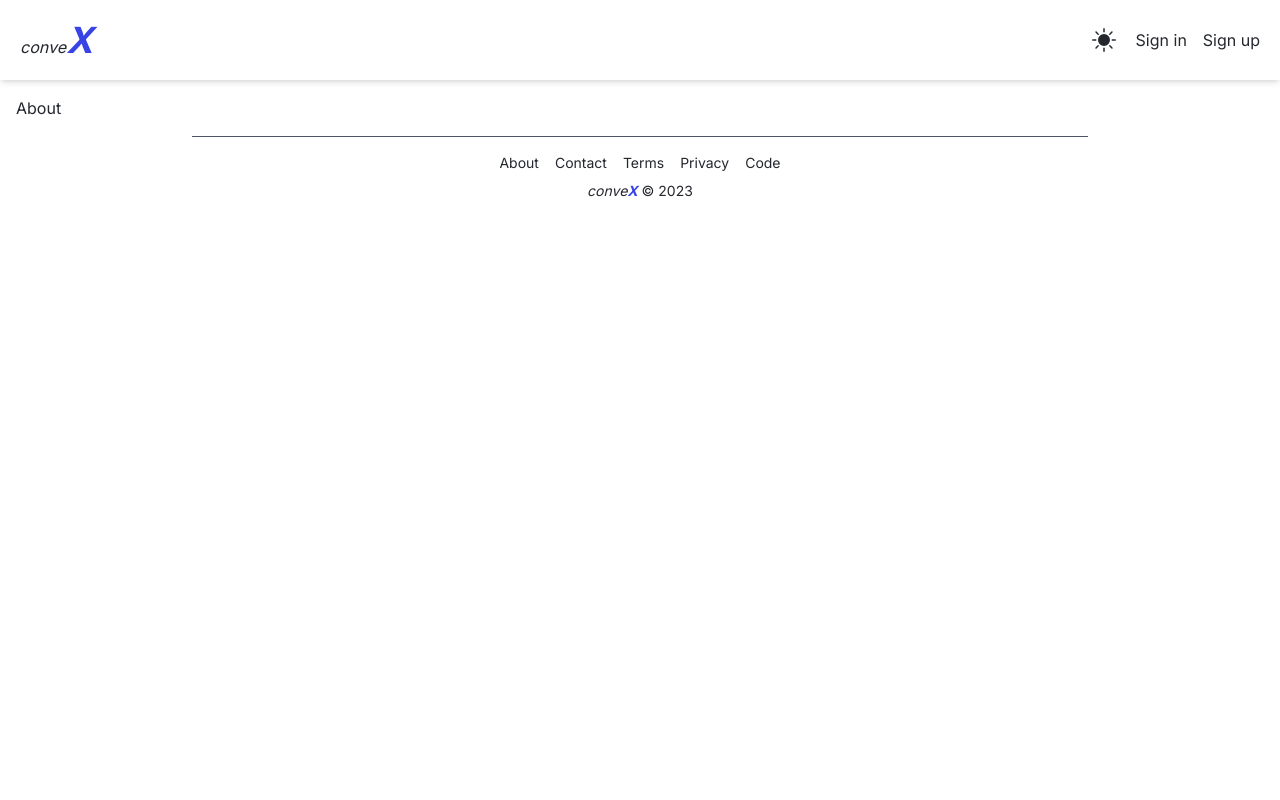
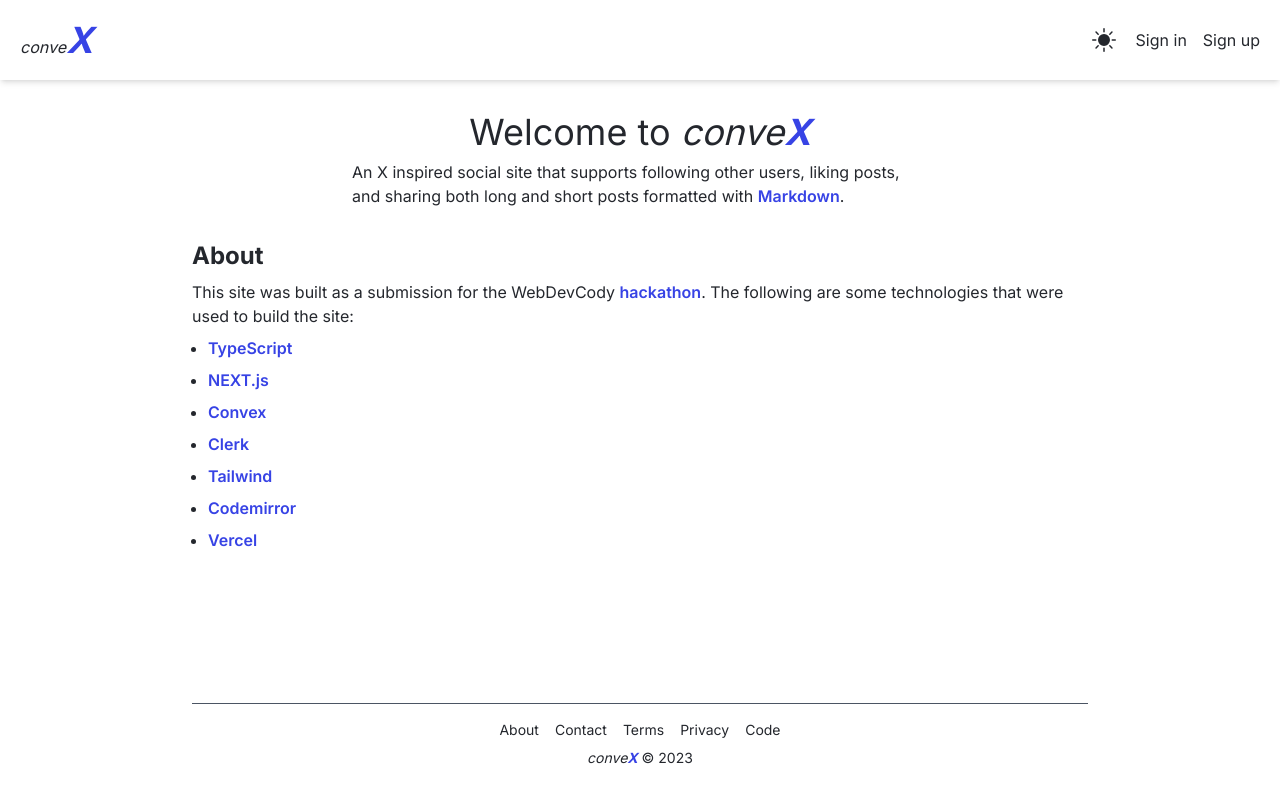
Before and after one commit to StevanFreeborn/conve-x, a Next.js app: page /about in a window 1280 px wide. Built offline with nearby package versions, Linux system fonts and the light colour scheme; no server answers.

Commit message:
feat: add contact page

```diff
--- a/src/app/about/page.tsx
+++ b/src/app/about/page.tsx
@@ -5,5 +5,110 @@ export const metadata: Metadata = {
 };
 
 export default function AboutPage() {
-  return <h1>About</h1>;
+  return (
+    <main className="flex flex-col items-center flex-1">
+      <article className="flex flex-col w-full max-w-4xl gap-8">
+        <section className="flex flex-col items-center gap-2">
+          <h1 className="text-4xl mt-4">
+            Welcome to{' '}
+            <span className="italic">
+              conve<span className="font-bold text-primary-accent">X</span>
+            </span>
+          </h1>
+          <p className="max-w-xl">
+            An X inspired social site that supports following other users,
+            liking posts, and sharing both long and short posts formatted with{' '}
+            <a
+              className="text-primary-accent font-semibold dark:text-white dark:underline"
+              href="https://commonmark.org/help/"
+              target="_blank"
+            >
+              Markdown
+            </a>
+            .
+          </p>
+        </section>
+        <section className="flex flex-col gap-2">
+          <h2 className="text-2xl font-bold">About</h2>
+          <p>
+            This site was built as a submission for the WebDevCody{' '}
+            <a
+              className="text-primary-accent font-semibold dark:text-white dark:underline"
+              href="https://hackathon.webdevcody.com/"
+              target="_blank"
+            >
+              hackathon
+            </a>
+            . The following are some technologies that were used to build the
+            site:
+          </p>
+          <ul className=" flex flex-col gap-2 list-disc ml-4">
+            <li>
+              <a
+                className="text-primary-accent font-semibold dark:text-white dark:underline"
+                href="https://www.typescriptlang.org/"
+                target="_blank"
+              >
+                TypeScript
+              </a>
+            </li>
+            <li>
+              <a
+                className="text-primary-accent font-semibold dark:text-white dark:underline"
+                href="https://nextjs.org/"
+                target="_blank"
+              >
+                NEXT.js
+              </a>
+            </li>
+            <li>
+              <a
+                className="text-primary-accent font-semibold dark:text-white dark:underline"
+                href="https://www.convex.dev/"
+                target="_blank"
+              >
+                Convex
+              </a>
+            </li>
+            <li>
+              <a
+                className="text-primary-accent font-semibold dark:text-white dark:underline"
+                href="https://clerk.com/"
+                target="_blank"
+              >
+                Clerk
+              </a>
+            </li>
+            <li>
+              <a
+                className="text-primary-accent font-semibold dark:text-white dark:underline"
+                href="https://tailwindcss.com/"
+                target="_blank"
+              >
+                Tailwind
+              </a>
+            </li>
+            <li>
+              <a
+                className="text-primary-accent font-semibold dark:text-white dark:underline"
+                href="https://codemirror.net/"
+                target="_blank"
+              >
+                Codemirror
+              </a>
+            </li>
+            <li>
+              <a
+                className="text-primary-accent font-semibold dark:text-white dark:underline"
+                href="https://vercel.com/"
+                target="_blank"
+              >
+                Vercel
+              </a>
+            </li>
+          </ul>
+        </section>
+      </article>
+    </main>
+  );
 }
--- a/src/app/contact/page.tsx
+++ b/src/app/contact/page.tsx
@@ -1,9 +1,49 @@
 import { Metadata } from 'next';
+import { RiTwitterXLine } from 'react-icons/ri';
+import { TiSocialLinkedin } from 'react-icons/ti';
+import { VscGithub } from 'react-icons/vsc';
 
 export const metadata: Metadata = {
   title: 'conveX | Contact',
 };
 
 export default function ContactPage() {
-  return <h1>Contact</h1>;
+  return (
+    <main className="flex flex-col items-center justify-center flex-1">
+      <article className="flex flex-col w-full max-w-4xl">
+        <section className="flex flex-col items-center gap-8">
+          <h1 className="text-4xl font-bold">Get in touch</h1>
+          <ul className="flex flex-col items-center gap-8 sm:flex-row">
+            <li className="bg-primary-accent rounded-full p-1 shadow-md hover:scale-125 transition duration-300 ease-in transform">
+              <a
+                href="https://github.com/StevanFreeborn"
+                target="_blank"
+                className="text-white"
+              >
+                <VscGithub className="w-16 h-16" />
+              </a>
+            </li>
+            <li className="bg-primary-accent rounded-full p-1 shadow-md hover:scale-125 transition duration-300 ease-in transform">
+              <a
+                href="https://twitter.com/stevan_freeborn"
+                target="_blank"
+                className="text-white"
+              >
+                <RiTwitterXLine className="w-16 h-16" />
+              </a>
+            </li>
+            <li className="bg-primary-accent rounded-full p-1 shadow-md hover:scale-125 transition duration-300 ease-in transform">
+              <a
+                href="https://www.linkedin.com/in/stevan-freeborn-77917b75/"
+                target="_blank"
+                className="text-white"
+              >
+                <TiSocialLinkedin className="w-16 h-16" />
+              </a>
+            </li>
+          </ul>
+        </section>
+      </article>
+    </main>
+  );
 }
```
Also changed, not shown: 1 other file (tests, documents, lock files or other folders).
